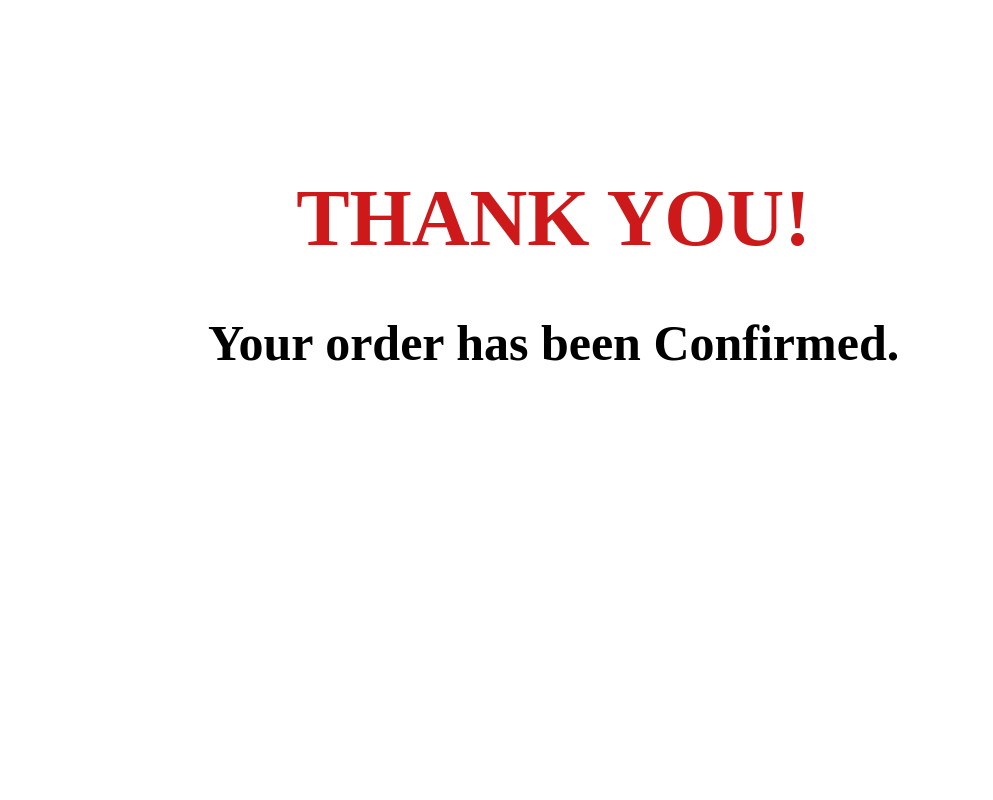
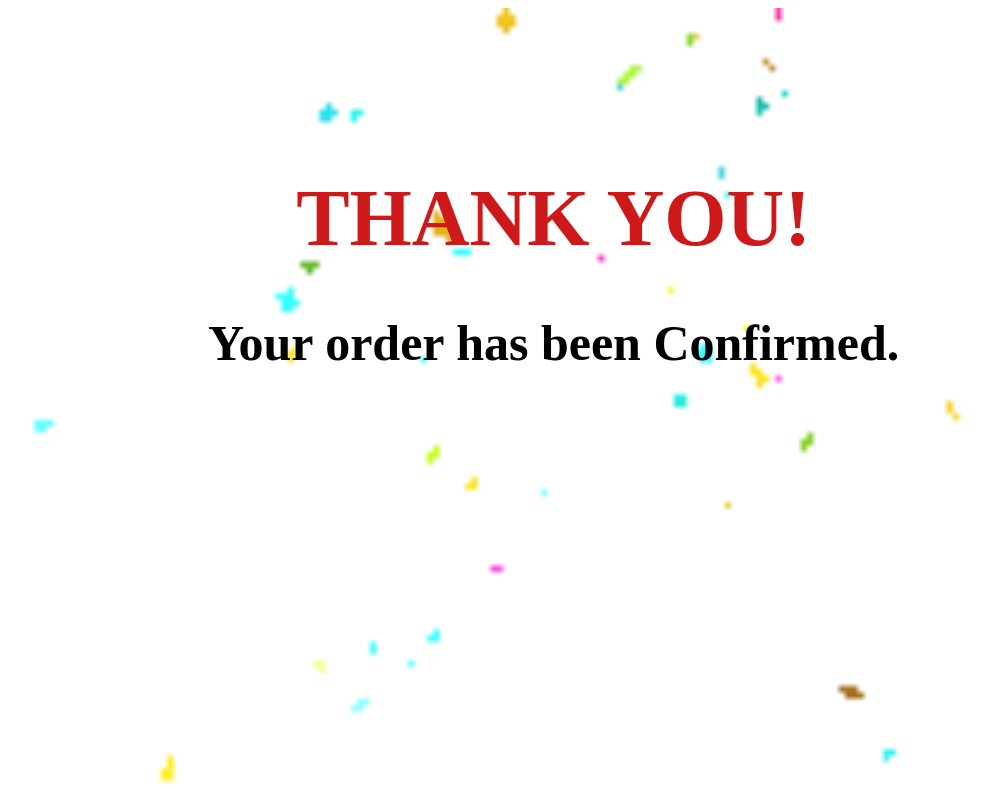
Before and after one commit to Tina3399/KFC_Clone, a plain HTML site: page thankyouPage.html in a window 1280 px wide. Shown: the whole page, without its empty margins (88-1081 px from the left). Drawn offline with Linux system fonts and the light colour scheme.

Commit message:
thankyou gif path changed

```diff
--- a/css/thankyouPage.css
+++ b/css/thankyouPage.css
@@ -1,7 +1,7 @@
 #thank_you_div{
     width: 99vw;
     height: 97vh;
-    background-image: url("/observant-religion-480/assets/images/thank_you.gif");
+    background-image: url("/assets/images/thank_you.gif");
     /* border: 1px solid black; */
     text-align: center;
     background-repeat: no-repeat;
```
